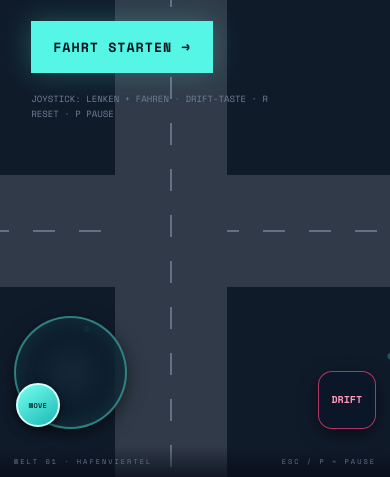
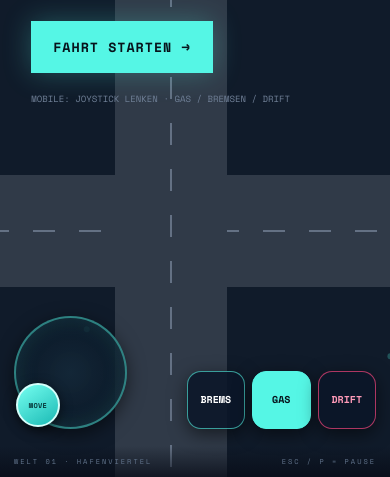
Before and after one commit to LEONGIOH/Auto-miau, a plain HTML site: page index.html in a window 390 px wide. Shown: the part 367-844 px from the top of the page. Drawn offline with nearby package versions, Linux system fonts and the light colour scheme; a web font is replaced by a local one.

Commit message:
Restore dedicated mobile drive controls

```diff
--- a/index.html
+++ b/index.html
@@ -1,5 +1,5 @@
 <!doctype html>
 <html lang="de"><head><meta charset="utf-8"><meta name="viewport" content="width=device-width,initial-scale=1,maximum-scale=1,user-scalable=no"><meta name="theme-color" content="#090d18"><meta name="description" content="Neon Drift City – offlinefähiges Open-World-Driftspiel"><link rel="manifest" href="./manifest.webmanifest"><link rel="icon" href="./assets/icon.svg"><link rel="stylesheet" href="./style.css"><title>Neon Drift City</title></head>
 <body><main id="game-shell"><canvas id="game"></canvas><header class="hud"><div class="brand"><i></i> NEON DRIFT <small>CITY</small></div><div class="stats"><span>KM/H<b id="speed">0</b></span><span>DRIFT<b id="score">0</b></span><span>HEAT<b id="heat">0</b></span></div><div class="right"><b id="wanted">☆☆☆</b><span id="online">● ONLINE</span></div></header>
-<section class="intro" id="intro"><div class="eyebrow">OPEN CITY / FREE ROAM</div><h1>NEON<br><em>DRIFT</em> CITY</h1><p>Eine Stadt. Freie Fahrt. Und die Polizei ist heute besonders aufmerksam.</p><button id="start">FAHRT STARTEN →</button><div class="hint">JOYSTICK: LENKEN + FAHREN · DRIFT-TASTE · R RESET · P PAUSE</div></section>
-<div id="toast" class="toast"></div><div class="mobile"><div class="joystick" id="joystick" aria-label="Lenk-Joystick"><div class="stick" id="stick"><span>MOVE</span></div></div><div><button data-key=" ">DRIFT</button></div></div><footer>WELT 01 · HAFENVIERTEL <span>ESC / P = PAUSE</span></footer></main><script src="./game.js"></script></body></html>
+<section class="intro" id="intro"><div class="eyebrow">OPEN CITY / FREE ROAM</div><h1>NEON<br><em>DRIFT</em> CITY</h1><p>Eine Stadt. Freie Fahrt. Und die Polizei ist heute besonders aufmerksam.</p><button id="start">FAHRT STARTEN →</button><div class="hint">MOBILE: JOYSTICK LENKEN · GAS / BREMSEN / DRIFT</div></section>
+<div id="toast" class="toast"></div><div class="mobile"><div class="joystick" id="joystick" aria-label="Lenk-Joystick"><div class="stick" id="stick"><span>MOVE</span></div></div><div class="drive-buttons"><button data-key="ArrowDown">BREMS</button><button class="gas" data-key="ArrowUp">GAS</button><button data-key=" ">DRIFT</button></div></div><footer>WELT 01 · HAFENVIERTEL <span>ESC / P = PAUSE</span></footer></main><script src="./game.js"></script></body></html>
```
